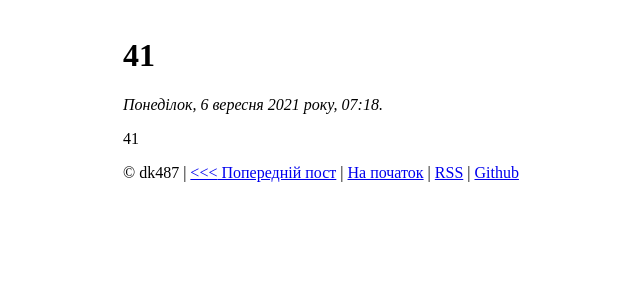
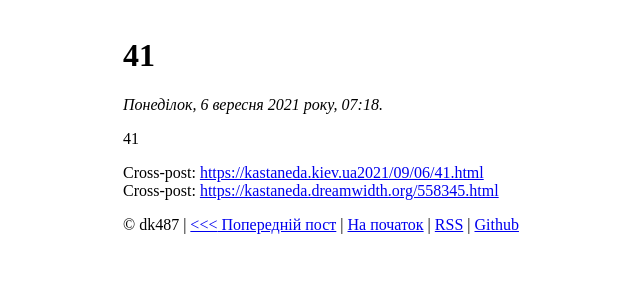
Before and after one commit to dk487/test.de.co.ua, a Jekyll site: the page built from _posts/2021/2021-09-06-41.md, in a window 1280 px wide. Shown: the top 300 px of the page, without its empty margins (117-757 px from the left). Built offline with Jekyll 4.4.1, drawn with Linux system fonts in a browser that asks for light colours.

Commit message:
Update post

```diff
--- a/_posts/2021/2021-09-06-41.md
+++ b/_posts/2021/2021-09-06-41.md
@@ -4,3 +4,8 @@ date: 2021-09-06 10:18:34 +03:00
 ---
 
 41
+
+
+
+Cross-post: <https://kastaneda.kiev.ua2021/09/06/41.html><br>
+Cross-post: <https://kastaneda.dreamwidth.org/558345.html>
```
